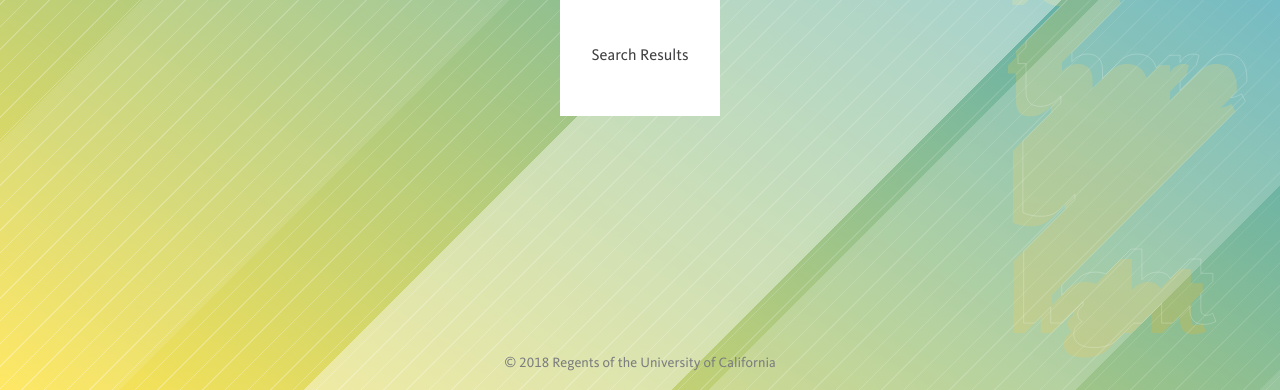
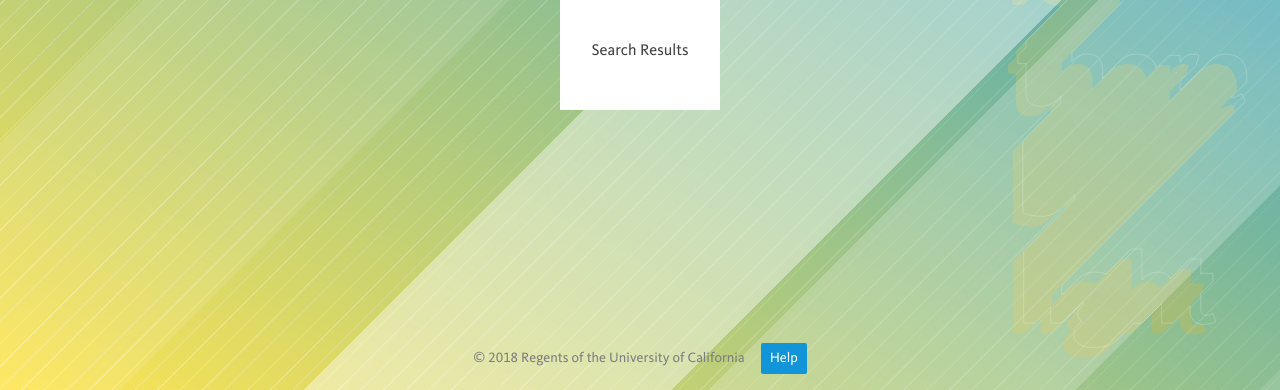
Before and after one commit to aaronsleeper/ucop_a-g-ui-kit, a website: page app/index.html in a window 1280 px wide. Shown: the part 410-800 px from the top of the page. Drawn offline with Linux system fonts and the light colour scheme.

Commit message:
help btn

```diff
--- a/app/index.html
+++ b/app/index.html
@@ -80,6 +80,7 @@
     <!-- Footer -->
     <footer>
         <p>&copy; 2018 Regents of the University of California</p>
+        <a href="#" id="btn-help" class="btn btn-primary btn-sm">Help</a>
     </footer>
     <div class="bg"></div>
 
--- /dev/null
+++ b/app/scss/_btn-help.scss
@@ -0,0 +1,2 @@
+#btn-help {
+}
--- a/app/scss/_footer.scss
+++ b/app/scss/_footer.scss
@@ -1,5 +1,15 @@
 footer {
+	display: grid;
+	grid-gap: $spacer;
+	align-items: center;
+	align-content: center;
+	justify-content: center;
+	grid-template-columns: repeat(2, max-content);
+	margin-bottom: $spacer;
 	font-size: $font-size-sm;
 	color: $uc-gray;
 	text-align: center;
+	p {
+		@extend .mb-0;
+	}
 }
--- a/app/scss/app.scss
+++ b/app/scss/app.scss
@@ -33,6 +33,7 @@
 // molecules
 @import "branding";
 @import "search-widget";
+@import "btn-help";
 @import "advanced-filters";
 @import "search-results";
 @import "footer";
```
Also changed, not shown: app/css/app.css, dist/css/ucop_a-g-ui-kit.css, 1 other file.
